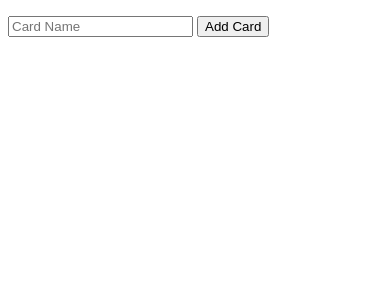
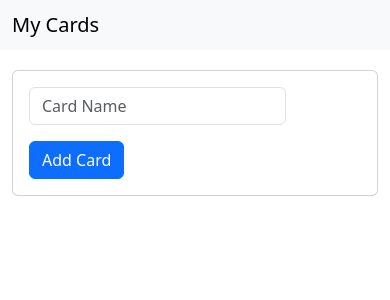
Before and after one commit to iLtc/MyCards, a Flask app: page /cards in a window 390 px wide. Shown: the top 300 px of the page. Run offline with Flask 3, Linux system fonts and the light colour scheme; data that the repository does not hold is empty.

Commit message:
feat: update style

```diff
--- a/templates/cards.html
+++ b/templates/cards.html
@@ -1,28 +1,63 @@
 <!doctype html>
+<html lang="en">
+    <head>
+        <meta charset="utf-8">
+        <meta name="viewport" content="width=device-width, initial-scale=1">
         <title>My Cards</title>
+        <link href="https://cdn.jsdelivr.net/npm/bootstrap@5.3.3/dist/css/bootstrap.min.css" rel="stylesheet" integrity="sha384-QWTKZyjpPEjISv5WaRU9OFeRpok6YctnYmDr5pNlyT2bRjXh0JMhjY6hW+ALEwIH" crossorigin="anonymous">
+        <style>
+            .navbar {
+                margin-bottom: 20px;
+            }
+        </style>
+    </head>
+    <body>
+        <nav class="navbar bg-body-tertiary">
+            <div class="container-fluid">
+                <span class="navbar-brand mb-0 h1">My Cards</span>
+            </div>
+        </nav>
 
-<ul>
+        <div class="container">
+            <div class="row row-cols-1 g-3">
                 {% for card in cards %}
-        <li>
-            <p>
-                Name: {{ card.name }}
-            </p>
-            <p>
-                Last Used: {{ card.updated_at.replace(tzinfo=from_tz).astimezone(to_tz) }}
-            </p>
-            <p>
-                <button onclick="useCard('{{ card.id }}', '{{ card.name }}')">Use Card</button>
-                <button onclick="deleteCard('{{ card.id }}', '{{ card.name }}')">Delete Card</button>
-            </p>
-        </li>
+                    <div class="col">
+                        <div class="card">
+                            <div class="card-body">
+                                <h5 class="card-title">{{ card.name }}</h5>
+                                <p class="card-text">Last used: {{ card.updated_at.replace(tzinfo=from_tz).astimezone(to_tz).strftime('%m/%d %H:%M') }}</p>
+                                <div class="d-grid gap-3 col-12 d-md-block">
+                                    <button onclick="useCard('{{ card.id }}', '{{ card.name }}')" class="btn btn-primary">
+                                        Use Card
+                                    </button>
+                                    <button onclick="deleteCard('{{ card.id }}', '{{ card.name }}')" class="btn btn-danger">
+                                        Delete Card
+                                    </button>
+                                </div>
+                            </div>
+                        </div>
+                    </div>
                 {% endfor %}
-</ul>
+                <div class="col">
+                    <div class="card">
+                        <div class="card-body">
+                            <form action="/cards" method="post">
+                                <div class="row g-3 align-items-center">
+                                    <div class="col-auto">
+                                        <input type="text" name="name" placeholder="Card Name" class="form-control">
+                                    </div>
+                                    <div class="col-auto">
+                                        <button type="submit" class="btn btn-primary">Add Card</button>
+                                    </div>
+                                </div>
+                            </form>
+                        </div>
+                    </div>
+                </div>
+            </div>
+        </div>
 
-<form action="/cards" method="post">
-    <input type="text" name="name" placeholder="Card Name">
-    <button type="submit">Add Card</button>
-</form>
-
+        <script src="https://cdn.jsdelivr.net/npm/bootstrap@5.3.3/dist/js/bootstrap.bundle.min.js" integrity="sha384-YvpcrYf0tY3lHB60NNkmXc5s9fDVZLESaAA55NDzOxhy9GkcIdslK1eN7N6jIeHz" crossorigin="anonymous"></script>
         <script>
             function useCard(id, name) {
                 if (!confirm(`Are you sure you want to use the card ${name}?`)) {
@@ -48,3 +83,5 @@
                 });
             }
         </script>
+    </body>
+</html>
```
Lines whose indentation alone changed are shown as unchanged.
